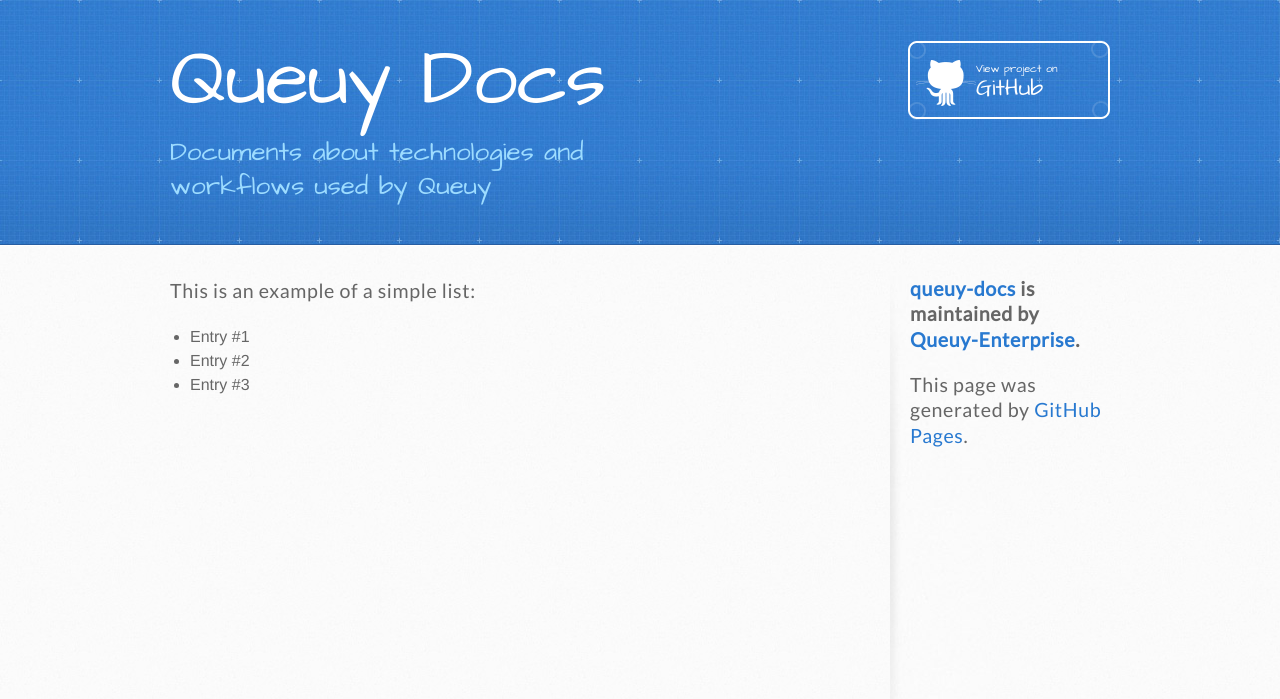
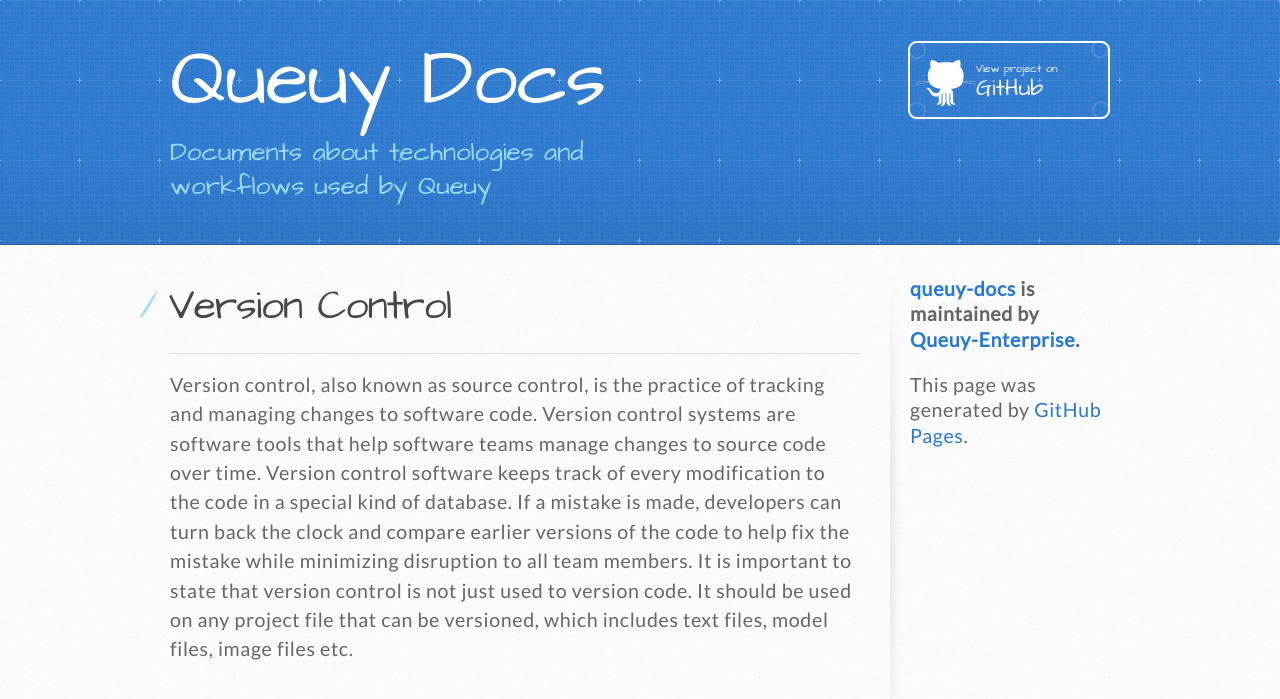
Before and after one commit to Queuy-Enterprise/queuy-docs, a Jekyll site: the page built from index.html, in a window 1280 px wide. Shown: the top 699 px of the page. Built offline with Jekyll 4.4.1, drawn with Linux system fonts in a browser that asks for light colours; grey boxes are pictures that could not be loaded.

Commit message:
Start writing about version control

```diff
--- a/index.html
+++ b/index.html
@@ -1,11 +1,15 @@
 ---
 layout: default
 ---
+<h1>Version Control</h1>
+<hr>
 <p>
-	This is an example of a simple list:
+	Version control, also known as source control, is the practice of tracking and managing changes to software code.
+	Version control systems are software tools that help software teams manage changes to source code over time.
+	Version control software keeps track of every modification to the code in a special kind of database.
+	If a mistake is made, developers can turn back the clock and compare earlier versions of the code to help fix
+	the mistake while minimizing disruption to all team members. It is important to state that version control is not
+	just used to version code. It should be used on any project file that can be versioned,
+	which includes text files, model files, image files etc.
 </p>
-<ul>
-	<li>Entry #1</li>
-	<li>Entry #2</li>
-	<li>Entry #3</li>
-</ul>
+<iframe src="https://www.youtube.com/embed/xQujH0ElTUg"></iframe>
```
